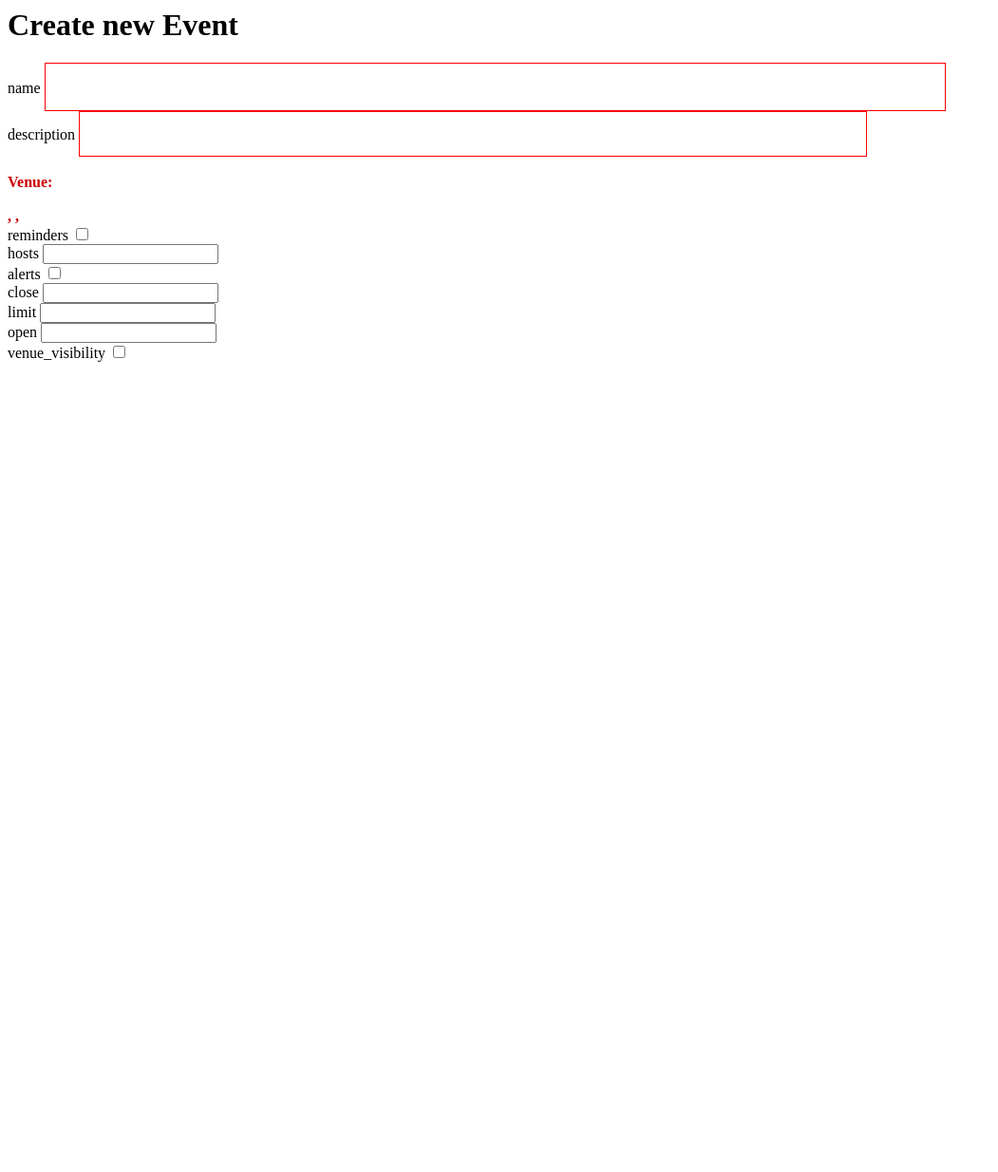
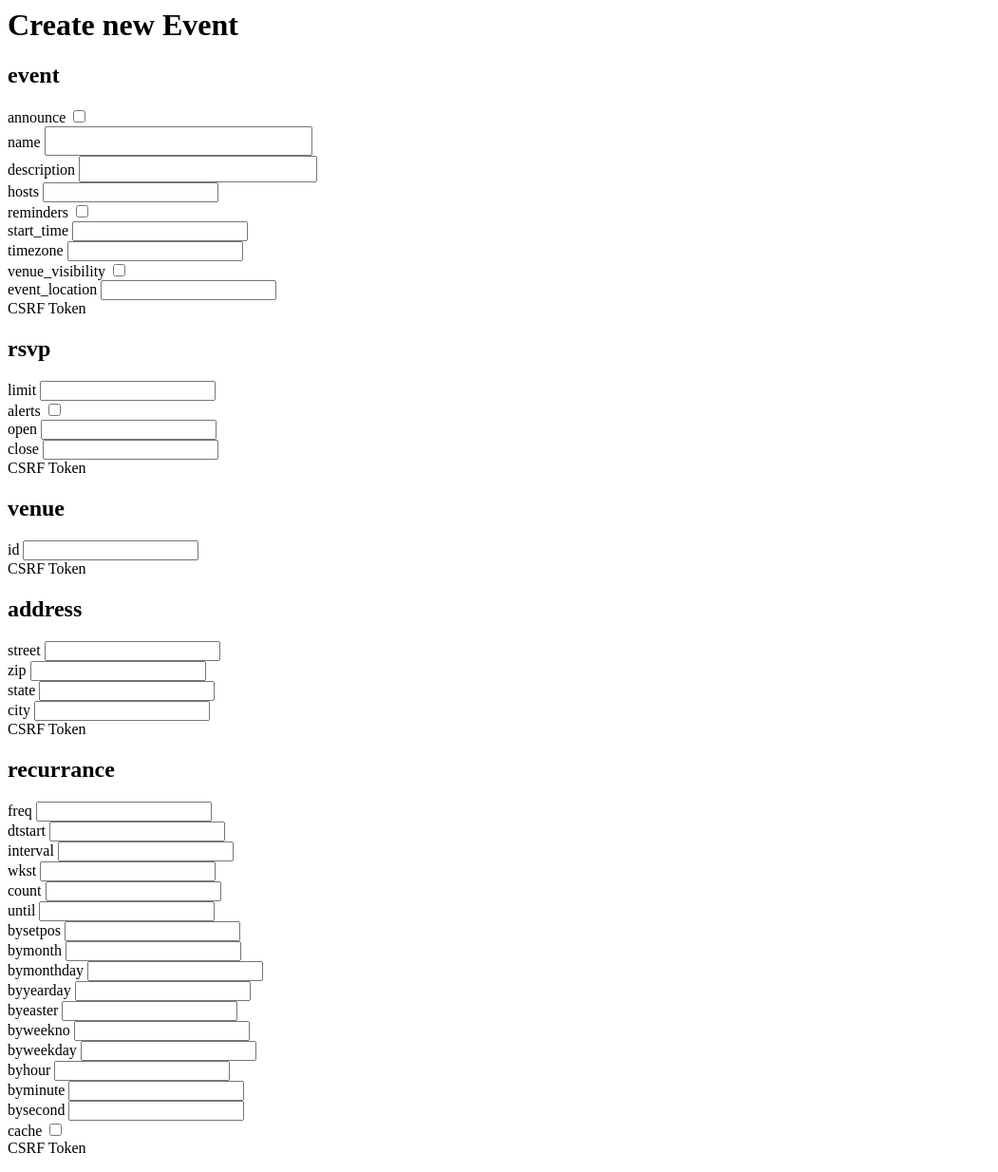
Before and after one commit to noisebridge/meetthings, a Flask app: page /NewEvent in a window 1280 px wide. Shown: the whole page at 95% size, without its empty margins (0-1051 px from the left). Before the commit the page ends 381 px from the top, so only its background shows below. Run offline with Flask 2, Linux system fonts and the light colour scheme; some libraries are stand-ins or nearby versions.

Commit message:
adding recurrance and tempalte is just a generic show all example

```diff
--- a/meetthings/schema/meetthings.json
+++ b/meetthings/schema/meetthings.json
@@ -72,5 +72,24 @@
         "city": {
             "type": "string"
         }
+    },
+    "recurrance": {
+        "freq": { "type": "string"},
+        "dtstart": { "type": "datetime"},
+        "interval": { "type": "integer"},
+        "wkst": { "type": "integer"},
+        "count": { "type": "integer"},
+        "until": { "type": "datetime"},
+        "bysetpos": { "type": "integer"},
+        "bymonth": { "type": "integer"},
+        "bymonthday": { "type": "integer"},
+        "byyearday": { "type": "integer"},
+        "byeaster": { "type": "integer"},
+        "byweekno": { "type": "integer"},
+        "byweekday": { "type": "integer"},
+        "byhour": { "type": "integer"},
+        "byminute": { "type": "integer"},
+        "bysecond": { "type": "integer"},
+        "cache": { "type": "boolean"}
     }
 }
--- a/meetthings/templates/create_event.html
+++ b/meetthings/templates/create_event.html
@@ -17,28 +17,13 @@
   </div>
   <div>
     <h1>Create new Event</h1>
-    <div class="mandatory">
-      {{ render_field(forms.event.name) }}<br>
-      {{ render_field(forms.event.description) }}<br>
-      <div id="placeandtime">
-        <div id="schedule">
-        </div>
-        <br>
-        <div class="venue">
-          Venue: <br>
-          {{ forms.venue.street }}<br>
-          {{ forms.venue.city}}, {{forms.venue.state}}, {{forms.venue.zip }}<br>
-        </div>
-      </div>
+      {% for formname, form in forms.items() %}
+      <h2>{{ formname }}</h2>
+        {% for field in form %}
+          {{ render_field(field) }}<br>
+        {% endfor %}
+      {% endfor %}
     </div>
-    {{ render_field(forms.event.reminders) }}<br>
-    {{ render_field(forms.event.hosts) }}<br>
-    {{ render_field(forms.rsvp.alerts) }}<br>
-    {{ render_field(forms.rsvp.close) }}<br>
-    {{ render_field(forms.rsvp.limit) }}<br>
-    {{ render_field(forms.rsvp.open) }}<br>
-    {{ render_field(forms.event.venue_visibility) }}<br>
-    {{ forms.submit}}
   </div>
 </form>
 
```
